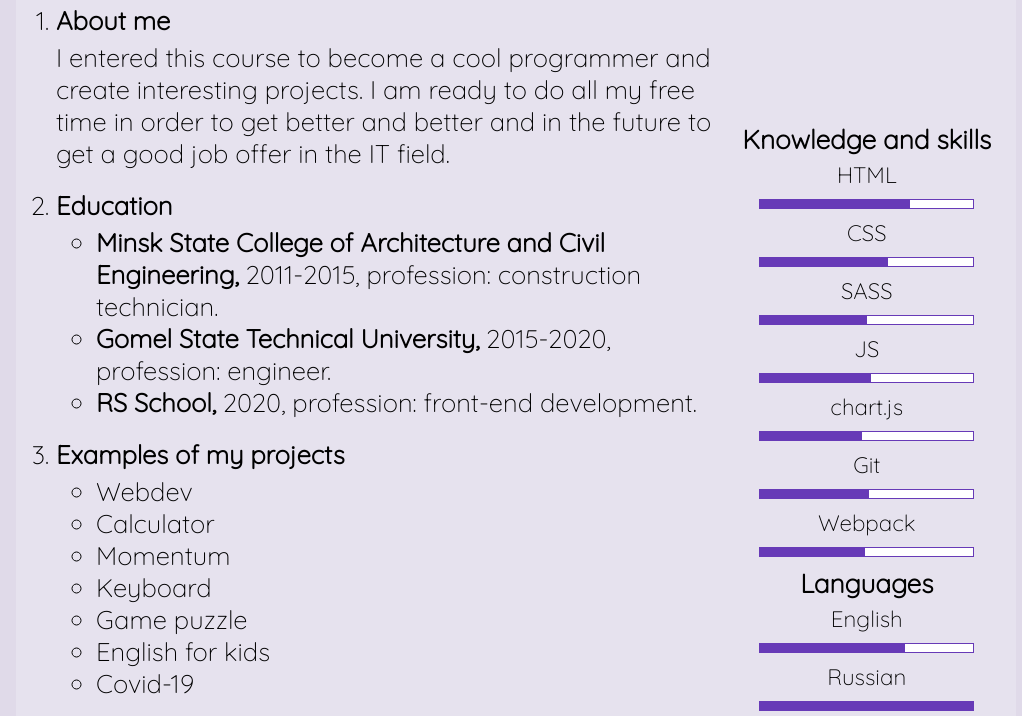
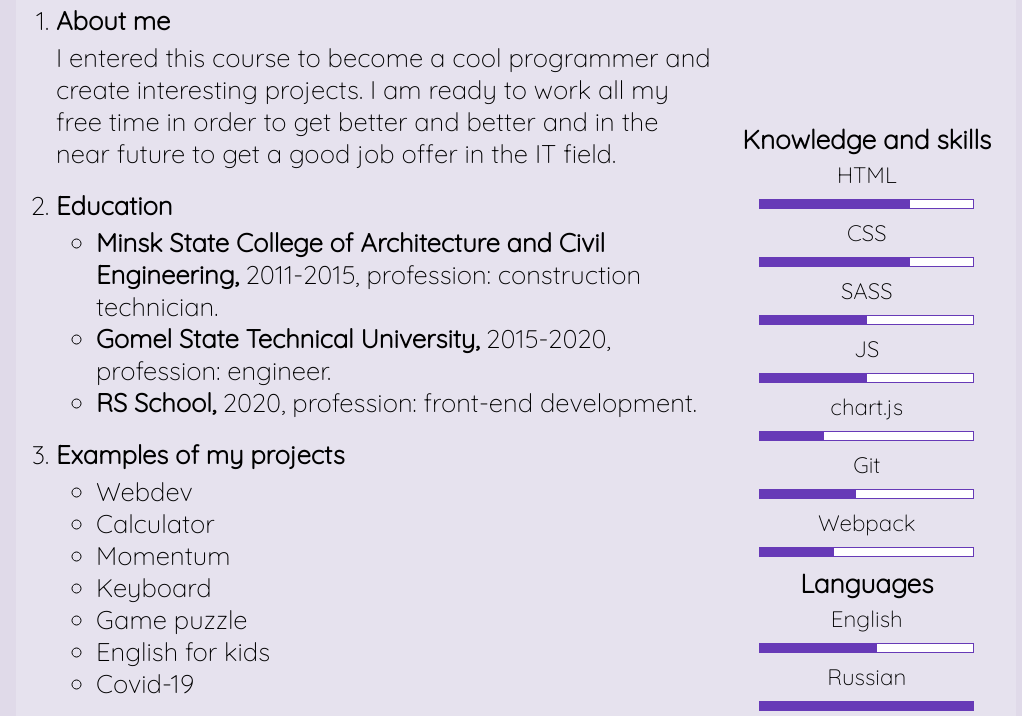
Before and after one commit to IrinaKorbut/rsschool-cv, a plain HTML site: page index.html in a window 1280 px wide. Shown: the part 164-880 px from the top of the page, without its empty margins (124-1146 px from the left). Drawn offline with Linux system fonts and the light colour scheme.

Commit message:
refactor: rewrite skills info with ul->li

```diff
--- a/index.html
+++ b/index.html
@@ -40,7 +40,7 @@
                         </h4>
                         <p>
                             I entered this course to become a cool programmer and create interesting projects. I am
-                            ready to do all my free time in order to get better and better and in the future to get a
+                            ready to work all my free time in order to get better and better and in the near future to get a
                             good job offer in the IT field.
                         </p>
                     </li>
@@ -118,76 +118,94 @@
                     <h3 class="skills__title">
                         Knowledge and skills
                     </h3>
-                    <div class="skills__info">
-                        <div class="skill">
+                    <ul class="skills__info">
+                        <li class="skill">
+                            <div class="skill__name">
                                 HTML
                             </div>
-                        <div class="level">
+                            <div class="skill__level">
                                 <div class="progress html">
                                 </div>
                             </div>
-                        <div class="skill">
+                        </li>
+                        <li class="skill">
+                            <div class="skill__name">
                                 CSS
                             </div>
-                        <div class="level">
+                            <div class="skill__level">
                                 <div class="progress css">
                                 </div>
                             </div>
-                        <div class="skill">
+                        </li>
+                        <li class="skill">
+                            <div class="skill__name">
                                 SASS
                             </div>
-                        <div class="level">
+                            <div class="skill__level">
                                 <div class="progress sass">
                                 </div>
                             </div>
-                        <div class="skill">
+                        </li>
+                        <li class="skill">
+                            <div class="skill__name">
                                 JS
                             </div>
-                        <div class="level">
+                            <div class="skill__level">
                                 <div class="progress js">
                                 </div>
                             </div>
-                        <div class="skill">
+                        </li>
+                        <li class="skill">
+                            <div class="skill__name">
                                 chart.js
                             </div>
-                        <div class="level">
+                            <div class="skill__level">
                                 <div class="progress chart">
                                 </div>
                             </div>
-                        <div class="skill">
+                        </li>
+                        <li class="skill">
+                            <div class="skill__name">
                                 Git
                             </div>
-                        <div class="level">
+                            <div class="skill__level">
                                 <div class="progress git">
                                 </div>
                             </div>
-                        <div class="skill">
+                        </li>
+                        <li class="skill">
+                            <div class="skill__name">
                                 Webpack
                             </div>
-                        <div class="level">
+                            <div class="skill__level">
                                 <div class="progress webpack">
                                 </div>
                             </div>
-                    </div>
+                        </li>
+                    </ul>
                     <h3 class="skills__title">
                         Languages
                     </h3>
-                    <div class="skills__info">
-                        <div class="skill">
+                    <ul class="skills__info">
+                        <li class="skill">
+                            <div class="skill__name">
                                 English
                             </div>
-                        <div class="level">
+                            <div class="skill__level">
                                 <div class="progress english">
                                 </div>
                             </div>
-                        <div class="skill">
+                        </li>
+                        <li class="skill">
+                            <div class="skill__name">
                                 Russian
                             </div>
-                        <div class="level">
+                            <div class="skill__level">
                                 <div class="progress russian">
                                 </div>
                             </div>
-                    </div>
+                        </li>
+                    </ul>
                 </div>
 
             </aside>
--- a/style.scss
+++ b/style.scss
@@ -67,7 +67,6 @@ main {
     padding-right: 5px;
 
     .info {
-
       &__item {
         margin-bottom: 20px;
       }
@@ -96,11 +95,16 @@ main {
     }
 
     &__info {
+      padding: 0;
+
       .skill {
+        list-style: none;
+
+        &__name {
           margin-bottom: 10px;
         }
 
-      .level {
+        &__level {
           width: 80%;
           height: 10px;
           margin: auto;
@@ -119,7 +123,7 @@ main {
           }
 
           .css {
-          width: 60%;
+            width: 70%;
           }
 
           .sass {
@@ -127,27 +131,28 @@ main {
           }
 
           .js {
-          width: 52%;
+            width: 50%;
           }
 
           .chart {
-          width: 48%;
+            width: 30%;
           }
 
           .git {
-          width: 51%;
+            width: 45%;
           }
 
           .webpack {
-          width: 49%;
+            width: 35%;
           }
 
           .english {
-          width: 68%;
+            width: 55%;
           }
 
           .russian {
             width: 100%;
+          }
         }
       }
     }
@@ -173,11 +178,10 @@ footer {
     &__list {
       display: flex;
       justify-content: space-between;
-      list-style: none;
+      // list-style: none;
       text-align: center;
       padding: 0;
       margin: 5px 30px;
-
 
       &__item {
         display: flex;
```
Also changed, not shown: style.css, 1 other file. Lines whose indentation alone changed are shown as unchanged.
